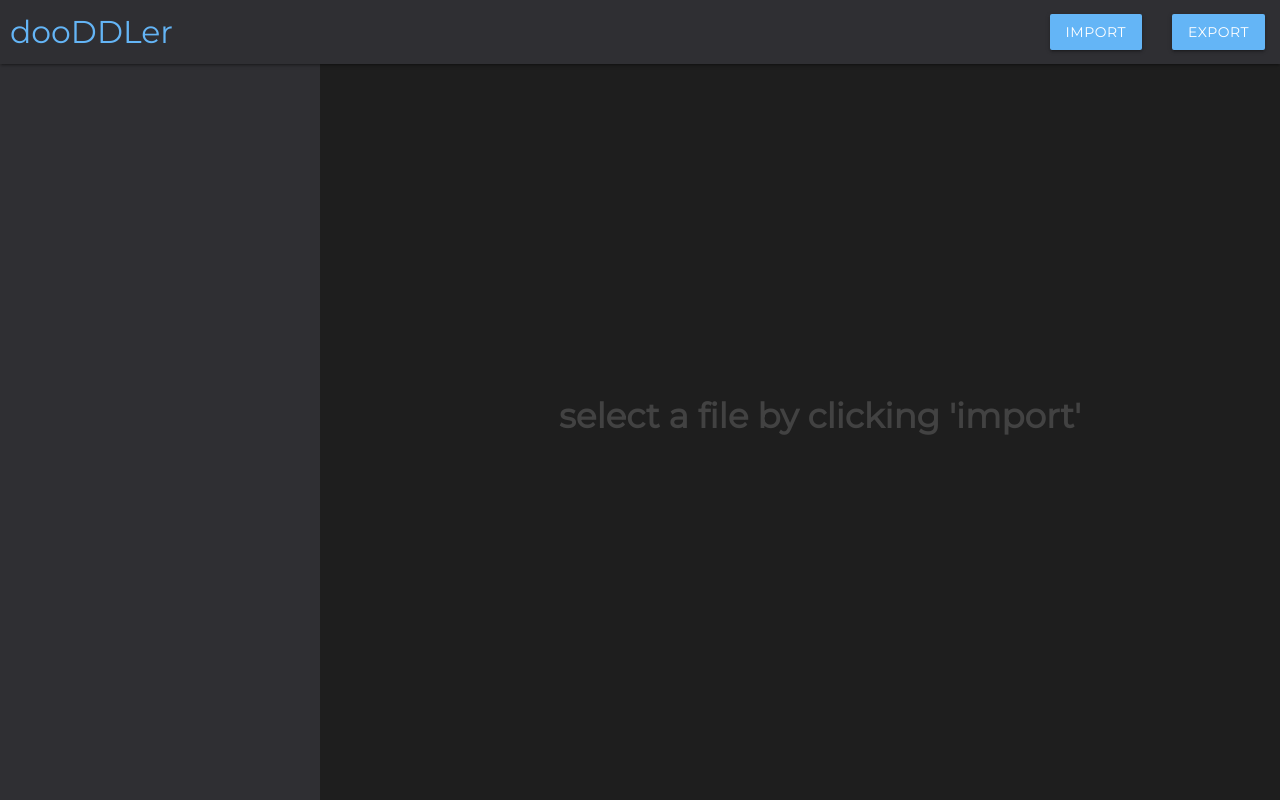
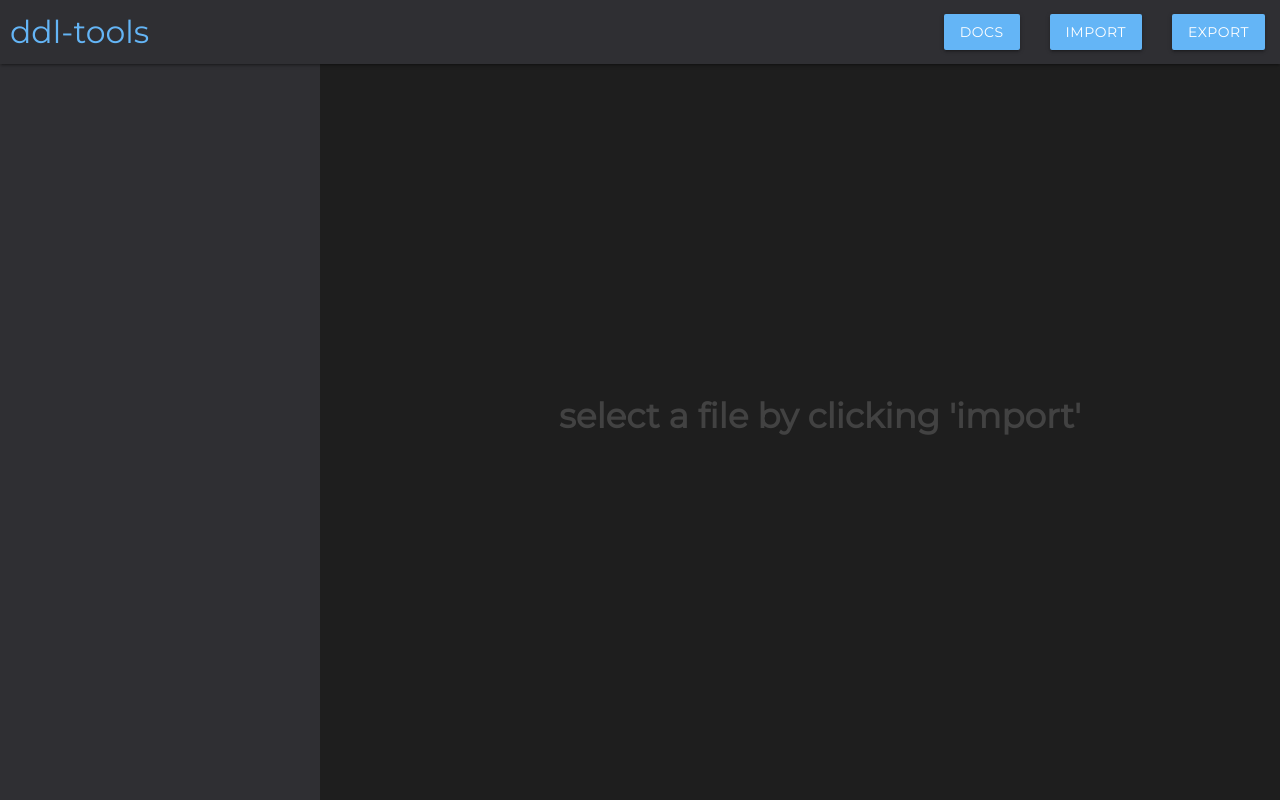
Before and after one commit to st01k/ddl-tools, an Electron app: page static/index.html in a window 1280 px wide. Drawn offline with Linux system fonts and the light colour scheme; no server answers.

Commit message:
added docs button

```diff
--- a/static/index.html
+++ b/static/index.html
@@ -11,10 +11,12 @@
     <nav>
         <div class="nav-wrapper">
 
-          <a href="#modal-docs" class="brand-logo modal-trigger blue-text text-lighten-2">dooDDLer</a>
+          <a href="#" class="brand-logo blue-text text-lighten-2">ddl-tools</a>
           <a href="#" class="sidenav-trigger"><i class="material-icons">menu</i></a>
 
+
           <ul class="right hide-on-med-and-down">
+            <li><a class="waves-effect waves-light btn modal-trigger blue lighten-2" href="#modal-docs">docs</a></li>
             <li><a class="waves-effect waves-light btn modal-trigger blue lighten-2" href="#modal-import">Import</a></li>
             <li><a class="waves-effect waves-light btn blue lighten-2" id="export-submit">Export</a></li>
           </ul>
```
